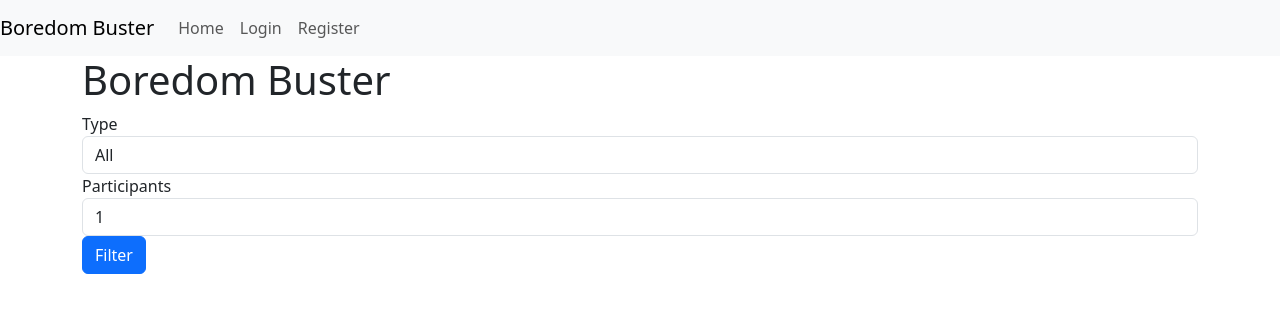
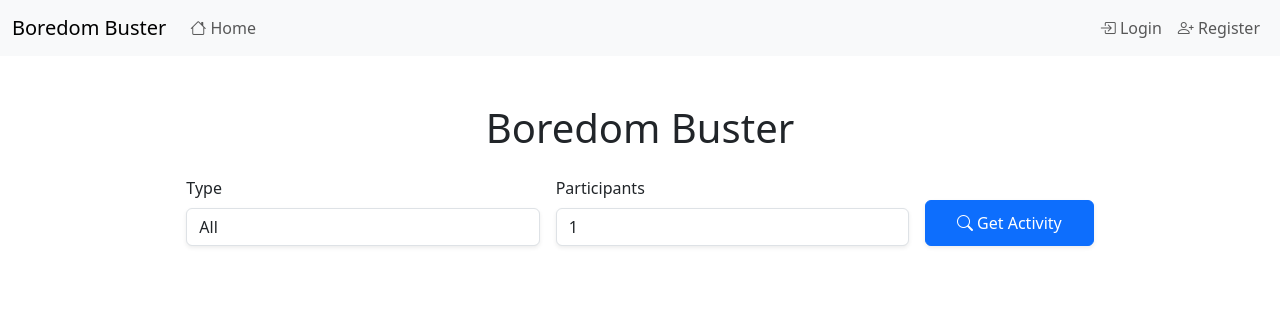
Before and after one commit to BAXTOR95/BoredomBuster, a Flask app: page / in a window 1280 px wide. Shown: the top 313 px of the page. Run offline with Flask 3, Linux system fonts and the light colour scheme; grey boxes labelled with a size stand in for pictures from a placeholder-image service; some libraries are stand-ins or nearby versions.

Commit message:
Add unsplash api image fetch feature, overhaul ui on all templates, improve scripts on home view

```diff
--- a/app/forms.py
+++ b/app/forms.py
@@ -44,4 +44,4 @@ class FilterForm(FlaskForm):
         ],
     )
     participants = IntegerField('Participants', default=1)
-    submit = SubmitField('Filter')
+    submit = SubmitField('Get Activity')
--- a/app/routes.py
+++ b/app/routes.py
@@ -15,10 +15,12 @@ def index():
     form = FilterForm()
     if form.validate_on_submit():
         try:
-            activity = fetch_random_activity(form.type.data, form.participants.data)
+            result = fetch_random_activity(form.type.data, form.participants.data)
+            activity = result['activity']
             if 'error' in activity:
                 return jsonify({'error': activity['error']})
-            return jsonify({'activity': activity})
+            image_url = result['image_url']
+            return jsonify({'activity': activity, 'image_url': image_url})
         except Exception as e:
             return jsonify({'error': str(e)})
     return render_template('home.html', title='Home', form=form)
@@ -54,6 +56,11 @@ def register():
     form = RegistrationForm()
     if form.validate_on_submit():
         user = User(username=form.username.data, email=form.email.data)
+        password = form.password.data
+        password2 = form.password2.data
+        if password != password2:
+            flash("Passwords do not match")
+            return redirect(url_for("main.register"))
         user.set_password(form.password.data)
         user.last_login = None  # Set last_login to None during registration
         db.session.add(user)
--- a/app/templates/base.html
+++ b/app/templates/base.html
@@ -6,41 +6,72 @@
 			name="viewport"
 			content="width=device-width, initial-scale=1, shrink-to-fit=no"
 		/>
+		<!-- Title -->
 		<title>{% block title %}Boredom Buster{% endblock %}</title>
 		<!-- Bootstrap CSS -->
 		{{ bootstrap.load_css() }}
+		<!-- Bootstrap Icons -->
+		<link
+			rel="stylesheet"
+			href="https://cdn.jsdelivr.net/npm/bootstrap-icons@1.11.3/font/bootstrap-icons.min.css"
+		/>
+		<!-- Custom CSS -->
 		{% block css %}{% endblock %}
 	</head>
 	<body>
 		<nav class="navbar navbar-expand-lg navbar-light bg-light">
-			<a class="navbar-brand" href="{{ url_for('main.index') }}">Boredom Buster</a>
-			<div class="collapse navbar-collapse">
-				<ul class="navbar-nav mr-auto">
+			<div class="container-fluid">
+				<a class="navbar-brand" href="{{ url_for('main.index') }}"
+					>Boredom Buster</a
+				>
+				<button
+					class="navbar-toggler"
+					type="button"
+					data-bs-toggle="collapse"
+					data-bs-target="#navbarNav"
+					aria-controls="navbarNav"
+					aria-expanded="false"
+					aria-label="Toggle navigation"
+				>
+					<span class="navbar-toggler-icon"></span>
+				</button>
+				<div class="collapse navbar-collapse" id="navbarNav">
+					<ul class="navbar-nav me-auto mb-2 mb-lg-0">
 						<li class="nav-item">
-						<a class="nav-link" href="{{ url_for('main.index') }}">Home</a>
+							<a class="nav-link" href="{{ url_for('main.index') }}"><i class="bi bi-house"></i> Home</a>
 						</li>
 						{% if current_user.is_authenticated %}
 						<li class="nav-item">
-						<a class="nav-link" href="{{ url_for('main.favorites') }}">Favorites</a>
+							<a class="nav-link" href="{{ url_for('main.favorites') }}"
+								><i class="bi bi-heart"></i> Favorites</a
+							>
 						</li>
+						{% endif %}
+					</ul>
+					<ul class="navbar-nav ms-auto mb-2 mb-lg-0">
+						{% if current_user.is_authenticated %}
 						<li class="nav-item">
-						<a class="nav-link" href="{{ url_for('main.logout') }}">Logout</a>
+							<a class="nav-link" href="{{ url_for('main.logout') }}"><i class="bi bi-box-arrow-in-left"></i> Logout</a>
 						</li>
 						{% else %}
 						<li class="nav-item">
-						<a class="nav-link" href="{{ url_for('main.login') }}">Login</a>
+							<a class="nav-link" href="{{ url_for('main.login') }}"><i class="bi bi-box-arrow-in-right"></i> Login</a>
 						</li>
 						<li class="nav-item">
-						<a class="nav-link" href="{{ url_for('main.register') }}">Register</a>
+							<a class="nav-link" href="{{ url_for('main.register') }}"
+								><i class="bi bi-person-plus"></i> Register</a
+							>
 						</li>
 						{% endif %}
 					</ul>
 				</div>
+			</div>
 		</nav>
-		<div class="container">{% block content %}{% endblock %}</div>
+		<div class="container my-4">{% block content %}{% endblock %}</div>
 		<script src="https://code.jquery.com/jquery-3.6.0.min.js"></script>
 		<!-- Bootstrap core JS-->
 		{{ bootstrap.load_js() }}
+		<!-- Custom JS -->
 		{% block scripts %}{% endblock %}
 	</body>
 </html>
--- a/app/templates/home.html
+++ b/app/templates/home.html
@@ -4,32 +4,84 @@
 {% block title %}Home{% endblock %}
 <!-- Content -->
 {% block content %}
-<h1>Boredom Buster</h1>
-<form id="filter-form" method="post">
+<div class="container mt-5">
+	<h1 class="text-center mb-4">Boredom Buster</h1>
+	<form
+		id="filter-form"
+		method="post"
+		class="row g-3 justify-content-center mb-5"
+	>
 		{{ form.hidden_tag() }}
-	<div class="form-group">
-		{{ form.type.label }} {{ form.type(class_="form-control") }}
+		<div class="col-md-4">
+			{{ form.type.label(class="form-label") }} {{
+			form.type(class_="form-control shadow-sm") }}
 		</div>
-	<div class="form-group">
-		{{ form.participants.label }} {{ form.participants(class_="form-control") }}
+		<div class="col-md-4">
+			{{ form.participants.label(class="form-label") }} {{
+			form.participants(class_="form-control shadow-sm") }}
 		</div>
-	<div class="form-group">{{ form.submit(class_="btn btn-primary") }}</div>
+		<div class="col-md-2 d-grid">
+			<button type="submit" class="btn btn-primary mt-4 shadow-sm">
+				<i class="bi bi-search"></i> {{ form.submit.label.text }}
+			</button>
+		</div>
 	</form>
 
-<div id="activity-container" style="display: none">
-	<h2>Suggested Activity</h2>
-	<p id="activity-description"></p>
-	<p>Type: <span id="activity-type"></span></p>
-	<p>Participants: <span id="activity-participants"></span></p>
-	<button id="save-activity" class="btn btn-success">Save Activity</button>
+	<h2 id="activity-title" class="mb-4" style="display: none">
+		Suggested Activity
+	</h2>
+	<div
+		id="activity-container"
+		class="card mb-5 shadow-sm"
+		style="display: none"
+	>
+		<div class="row g-0 h-100">
+			<div class="col-md-4 d-flex align-items-center">
+				<img
+					src="https://via.placeholder.com/450x300.png?text=Activity+Image"
+					class="img-fluid rounded-start"
+					alt="Activity Image"
+					id="activity-image"
+				/>
+			</div>
+			<div class="col-md-8 d-flex flex-column justify-content-center">
+				<div
+					class="card-body d-flex flex-column align-items-center justify-content-center"
+				>
+					<h3 class="card-title" id="activity-description"></h3>
+					<div class="mb-2">
+						<span class="badge bg-primary"
+							><i class="bi bi-activity"></i>
+							<span id="activity-type-badge"></span
+						></span>
+						<span class="badge bg-secondary"
+							><i class="bi bi-people-fill"></i>
+							<span id="activity-participants-badge"></span
+						></span>
+					</div>
+				</div>
+				{% if current_user.is_authenticated %}
+				<div class="text-end p-3 mt-auto">
+					<button id="save-activity" class="btn btn-success shadow-sm">
+						<i class="bi bi-floppy"></i> Save Activity
+					</button>
+				</div>
+				{% endif %}
+			</div>
+		</div>
 	</div>
 
-<div id="error-container" style="display: none">
-	<h2>No Activity Found</h2>
+	<div
+		id="error-container"
+		class="alert alert-danger shadow-sm"
+		style="display: none"
+	>
+		<h4 class="alert-heading">No Activity Found</h4>
 		<p>
 			Sorry, we couldn't find any activity with the specified parameters. Please
 			try different options.
 		</p>
+	</div>
 </div>
 {% endblock %}
 <!-- Scripts -->
@@ -45,26 +97,34 @@
 	            data: formData,
 	            success: function(response) {
 	                if (response.activity) {
-						$('#activity-container').show();
+	                    $('#activity-title').fadeIn();
+	                    $('#activity-container').fadeIn();
 	                    $('#error-container').hide();
 	                    $('#activity-description').text(response.activity.activity);
-						$('#activity-type').text(response.activity.type);
-						$('#activity-participants').text(response.activity.participants);
+	                    $('#activity-type-badge').text(response.activity.type.charAt(0).toUpperCase() + response.activity.type.slice(1));
+	                    $('#activity-participants-badge').text(response.activity.participants + ' Participants');
 	                    $('#save-activity').data('activity', response.activity);
+
+	                    if (response.image_url) {
+							$('#activity-image').attr('src', response.image_url).show();
 						} else {
+							$('#activity-image').hide();
+						};
+	                } else {
+	                    $('#activity-title').hide();
 	                    $('#activity-container').hide();
-						$('#error-container').show();
+	                    $('#error-container').fadeIn();
 	                }
 	            },
 	            error: function() {
+	                $('#activity-title').hide();
 	                $('#activity-container').hide();
-					$('#error-container').show();
+	                $('#error-container').fadeIn();
 	            }
 	        });
 	    });
 
 	    $('#save-activity').on('click', function() {
-			// Get the activity data from the button's data attribute
 	        var activity = $(this).data('activity');
 	        $.ajax({
 	            url: '{{ url_for('main.save_activity') }}',
```
Also changed, not shown: app/templates/favorites.html (+23 -14 lines), app/templates/login.html (+36 -10 lines), app/templates/register.html (+46 -12 lines), app/utils.py (+48 -2 lines). Lines whose indentation alone changed are shown as unchanged.
